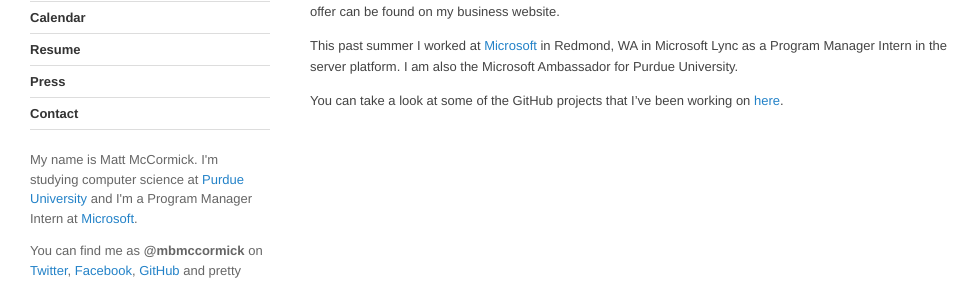
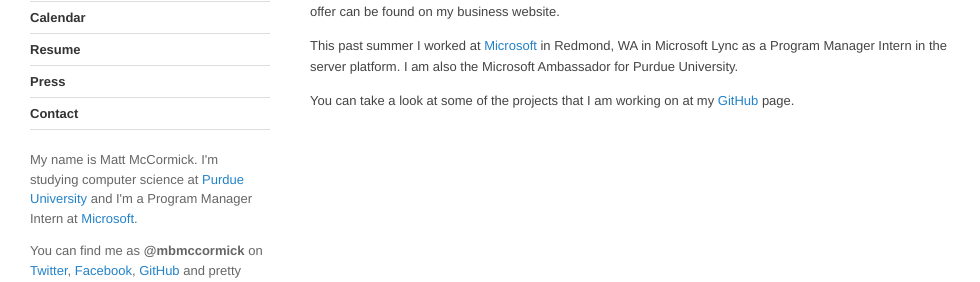
Before and after one commit to mbmccormick/mbmccormick.github.io, a Jekyll site: the page built from about/index.md, in a window 1280 px wide. Shown: the part 137-419 px from the top of the page, without its empty margins (0-980 px from the left). Built offline with Jekyll 4.4.1, drawn with Linux system fonts in a browser that asks for light colours; Markdown is read by kramdown in place of the engine named in the settings.

Commit message:
Updated content.

```diff
--- a/about/index.md
+++ b/about/index.md
@@ -9,4 +9,4 @@
 
 This past summer I worked at [Microsoft](http://www.microsoft.com) in Redmond, WA in Microsoft Lync as a Program Manager Intern in the server platform. I am also the Microsoft Ambassador for Purdue University.
 
-You can take a look at some of the GitHub projects that I’ve been working on [here](https://www.github.com/mbmccormick).
+You can take a look at some of the projects that I am working on at my [GitHub](https://www.github.com/mbmccormick) page.
```
